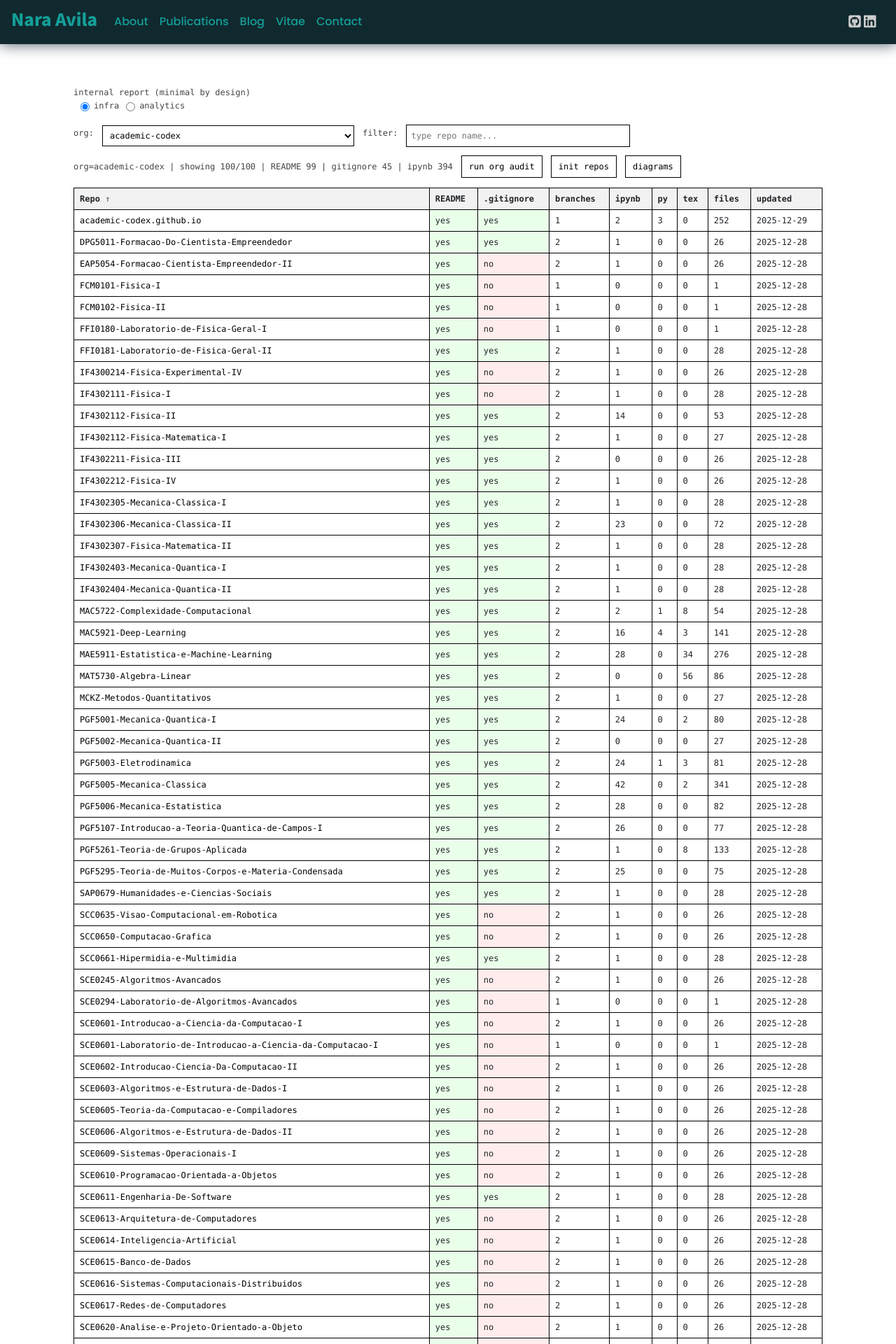
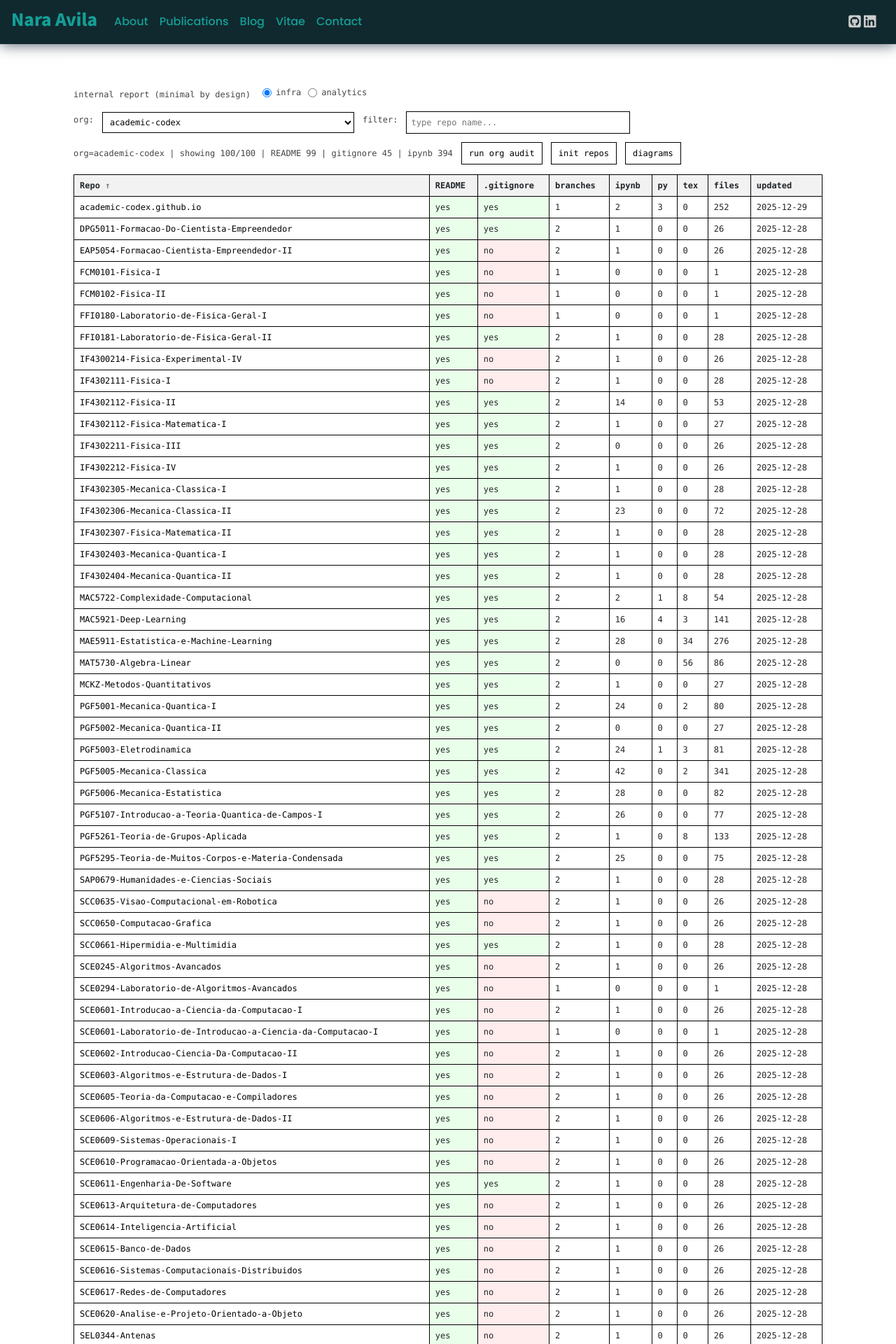
Before and after one commit to naavilam/naavilam.github.io, a Jekyll site: the page built from pages/audit.html, in a window 1280 px wide. Shown: the top 1920 px of the page at 70% size. Built offline with Jekyll 4.4.1, drawn with Linux system fonts in a browser that asks for light colours; nearby versions of some CDN libraries; comment, search, counter and statistics services are not loaded.

Commit message:
Update files

```diff
--- a/pages/audit.html
+++ b/pages/audit.html
@@ -163,7 +163,7 @@ description: Internal repository report
 </style>
 
 <div class="audit-wrap">
-    <div class="audit-muted">internal report (minimal by design)</div>
+    <div class="audit-muted">internal report (minimal by design)
         <span class="audit-radio" id="auditMode">
             <label class="audit-muted">
                 <input type="radio" name="audit_mode" value="with_infra" checked />
@@ -174,6 +174,7 @@ description: Internal repository report
                 analytics
             </label>
         </span>
+    </div>
     <div class="audit-row">
         <label class="audit-muted">org:</label>
         <select id="orgSelect">
```
Lines whose indentation alone changed are shown as unchanged.
